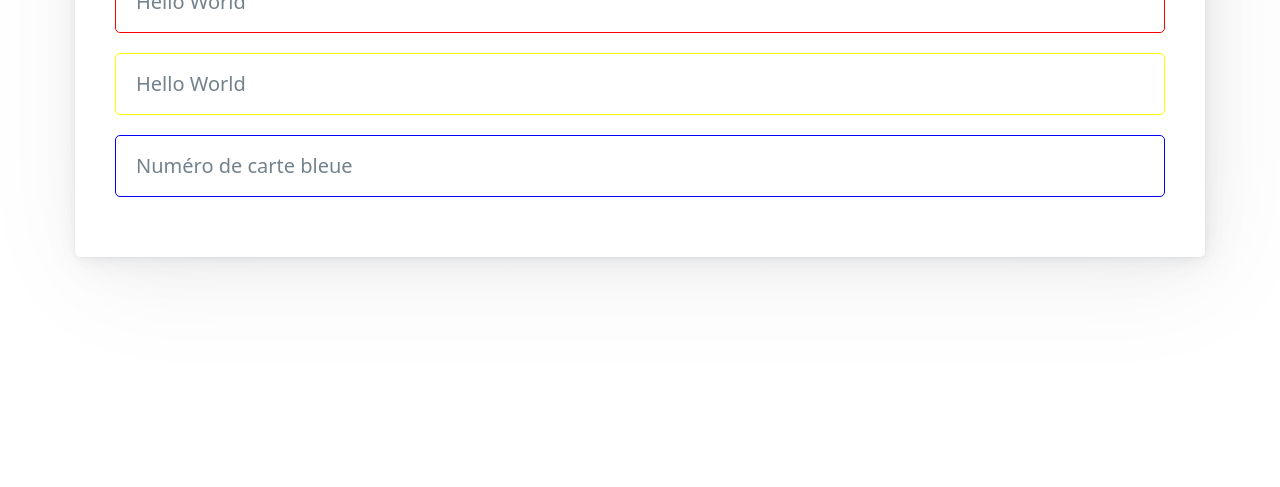
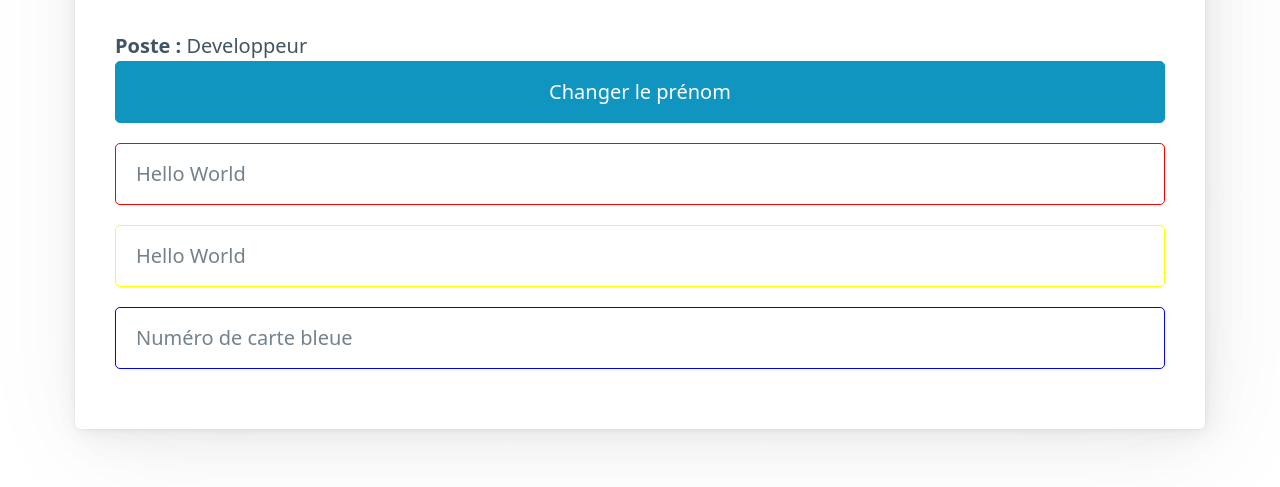
Before and after one commit to AurelBichop/Angular-from-scratch, a website built with Vite: page index.html in a window 1280 px wide. Shown: the part 313-800 px from the top of the page. Built offline with nearby package versions, Linux system fonts and the light colour scheme.

Commit message:
add template with variable

```diff
--- a/index.html
+++ b/index.html
@@ -15,7 +15,13 @@
                 <h1>Recréer Angular</h1>
             </header>
 
-            <div chrono>Chronomètre</div>
+            <!-- <div chrono>Chronomètre</div> -->
+            <div
+              user-profile
+              first-name="Aurel"
+              last-name="Bichop"
+              job="Developpeur"
+            ></div>
 
             <input phone-number type="text" placeholder="Numéro de mobile" id="mobile-number">
             <input [with-spaces]="false" phone-number border-color="yellow" type="text" placeholder="Numéro de fixe"
--- a/src/app.ts
+++ b/src/app.ts
@@ -1,6 +1,7 @@
 import { ChronoDirective } from "./directives/chrono.directive";
 import { CreditCardDirective } from "./directives/credit-card.directive";
 import { PhoneNumberDirective } from "./directives/phone-number.directive";
+import { UserProfileDirective } from "./directives/user-profile.directive";
 import { Angular } from "./framework/framework";
 import { Formatter } from "./services/formatter";
 import { Verifier } from "./services/verifier";
@@ -9,7 +10,7 @@ import { Verifier } from "./services/verifier";
 // Framework
 
 Angular.boostrapApplication({
-    declarations: [PhoneNumberDirective, CreditCardDirective, ChronoDirective],
+    declarations: [PhoneNumberDirective, CreditCardDirective, ChronoDirective, UserProfileDirective],
     providers: [
         {
             provide: "formatter",
--- /dev/null
+++ b/src/directives/user-profile.directive.ts
@@ -0,0 +1,46 @@
+import { initial } from "lodash";
+import { Directive } from "../decorators/directive";
+import { Input } from "../decorators/input";
+
+@Directive({
+    selector: '[user-profile]'
+})
+export class UserProfileDirective {
+
+    @Input('first-name')
+    firstName: string;
+
+    @Input('last-name')
+    lastName: string;
+
+    @Input('job')
+    job: string;
+
+    template = `
+            <h3>{{ firstName }} {{ lastName }}</h3>
+            <strong>Poste : </strong> {{ job }}
+            <button>Changer le prénom</button>
+        `;
+
+    constructor(public element: HTMLElement) { }
+
+    init() {
+        this.render()
+
+        this.element.querySelector("button").addEventListener('click', () => {
+            this.firstName = "Raph";
+            this.render();
+        })
+    }
+
+    render() {
+        let renderedTemplate = this.template;
+
+        this.template.match(/{{.*?}}/g).forEach(interpolation => {
+            const propName = interpolation.replace(/{{|}}/g, '').trim();
+            renderedTemplate = renderedTemplate.replace(interpolation, this[propName])
+        });
+
+        this.element.innerHTML = renderedTemplate;
+    }
+}
```
